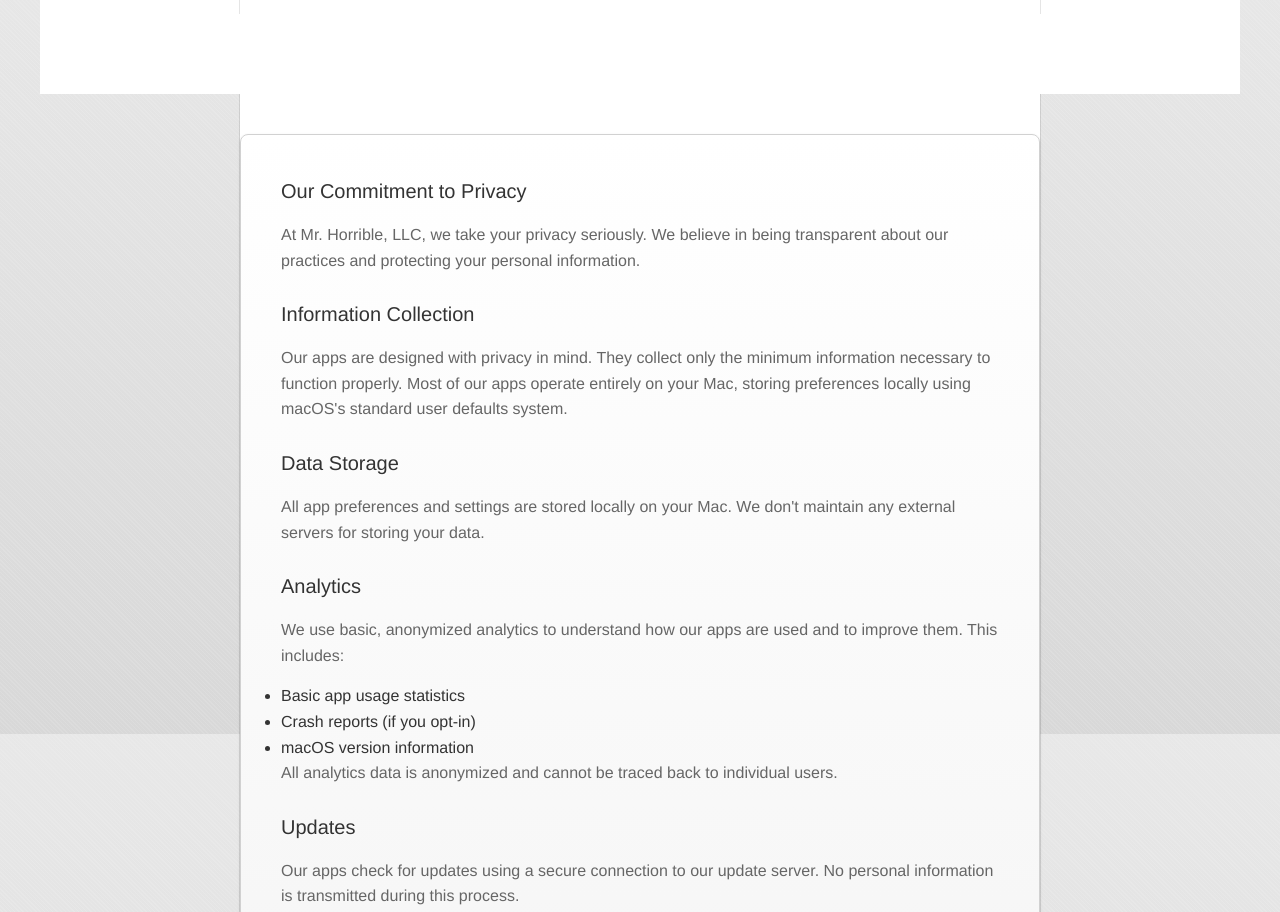
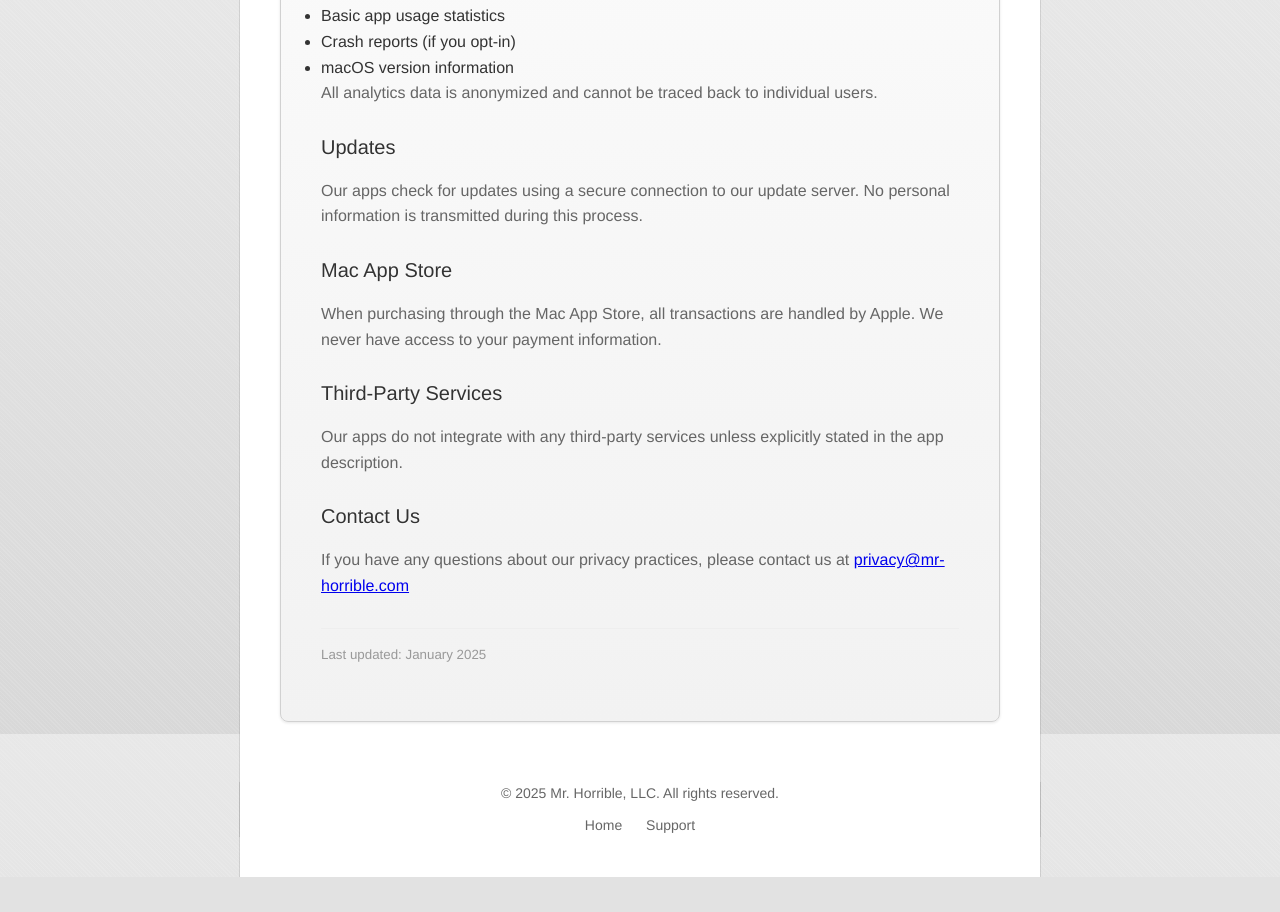
Before and after one commit to boar-vintage/mr-horrible, a plain HTML site: page privacy.html in a window 1280 px wide. Shown: the part 866-1778 px from the top of the page. After the commit the page ends 1743 px from the top, so only its background shows below. Drawn offline with Linux system fonts and the light colour scheme.

Commit message:
update privacy page

```diff
--- a/privacy.html
+++ b/privacy.html
@@ -1,9 +1,10 @@
 <!DOCTYPE html>
 <html lang="en">
+
 <head>
     <meta charset="UTF-8">
     <meta name="viewport" content="width=device-width, initial-scale=1.0">
-    <title>Privacy Policy - Mr. Horrible, LLC</title>
+    <title>Mr. Horrible, LLC — Privacy Policy</title>
     <link rel="stylesheet" href="styles.css">
     <style>
         .privacy-content {
@@ -12,7 +13,7 @@
             border-radius: 8px;
             margin: 40px 0;
             border: 1px solid #d1d1d1;
-            box-shadow: 0 1px 3px rgba(0,0,0,0.1);
+            box-shadow: 0 1px 3px rgba(0, 0, 0, 0.1);
         }
 
         .privacy-content h2 {
@@ -20,7 +21,7 @@
             font-weight: 500;
             color: #333;
             margin: 25px 0 15px;
-            text-shadow: 0 1px 0 rgba(255,255,255,0.8);
+            text-shadow: 0 1px 0 rgba(255, 255, 255, 0.8);
         }
 
         .privacy-content h2:first-child {
@@ -42,27 +43,37 @@
         }
     </style>
 </head>
-<body>
+
+<body class="subpage">
+    <div class="container">
         <header>
-        <div class="container">
-            <h1 class="logo">Mr. Horrible, LLC</h1>
+            <div class="header-logo">
+                <img src="mr-horrible-logo.png" alt="Mr. Horrible, LLC logo">
+            </div>
+            <div class="header-text">
+                <h1 class="logo">Mr. Horrible</h1>
                 <p class="tagline">Privacy Policy</p>
             </div>
         </header>
 
-    <main class="container">
-        <div class="privacy-content">
+        <main>
+            <section class="privacy-content">
                 <h2>Our Commitment to Privacy</h2>
-            <p>At Mr. Horrible, LLC, we take your privacy seriously. We believe in being transparent about our practices and protecting your personal information.</p>
+                <p>At Mr. Horrible, LLC, we take your privacy seriously. We believe in being transparent about our
+                    practices and protecting your personal information.</p>
 
                 <h2>Information Collection</h2>
-            <p>Our apps are designed with privacy in mind. They collect only the minimum information necessary to function properly. Most of our apps operate entirely on your Mac, storing preferences locally using macOS's standard user defaults system.</p>
+                <p>Our apps are designed with privacy in mind. They collect only the minimum information necessary
+                    to function properly. Most of our apps operate entirely on your Mac, storing preferences locally
+                    using macOS's standard user defaults system.</p>
 
                 <h2>Data Storage</h2>
-            <p>All app preferences and settings are stored locally on your Mac. We don't maintain any external servers for storing your data.</p>
+                <p>All app preferences and settings are stored locally on your Mac. We don't maintain any external
+                    servers for storing your data.</p>
 
                 <h2>Analytics</h2>
-            <p>We use basic, anonymized analytics to understand how our apps are used and to improve them. This includes:</p>
+                <p>We use basic, anonymized analytics to understand how our apps are used and to improve them. This
+                    includes:</p>
                 <ul>
                     <li>Basic app usage statistics</li>
                     <li>Crash reports (if you opt-in)</li>
@@ -71,29 +82,35 @@
                 <p>All analytics data is anonymized and cannot be traced back to individual users.</p>
 
                 <h2>Updates</h2>
-            <p>Our apps check for updates using a secure connection to our update server. No personal information is transmitted during this process.</p>
+                <p>Our apps check for updates using a secure connection to our update server. No personal
+                    information is transmitted during this process.</p>
 
                 <h2>Mac App Store</h2>
-            <p>When purchasing through the Mac App Store, all transactions are handled by Apple. We never have access to your payment information.</p>
+                <p>When purchasing through the Mac App Store, all transactions are handled by Apple. We never have
+                    access to your payment information.</p>
 
                 <h2>Third-Party Services</h2>
-            <p>Our apps do not integrate with any third-party services unless explicitly stated in the app description.</p>
+                <p>Our apps do not integrate with any third-party services unless explicitly stated in the app
+                    description.</p>
 
                 <h2>Contact Us</h2>
-            <p>If you have any questions about our privacy practices, please contact us at privacy@misterhorrible.com</p>
+                <p>If you have any questions about our privacy practices, please contact us at
+                    <a href="mailto:privacy@mr-horrible.com">privacy@mr-horrible.com</a></p>
 
-            <p><small>Last updated: January 2024</small></p>
-        </div>
+                <p><small>Last updated: January 2025</small></p>
+                </section>
         </main>
 
         <footer>
             <div class="container">
-            <p>&copy; 2024 Mr. Horrible, LLC. All rights reserved.</p>
+                <p>&copy; 2025 Mr. Horrible, LLC. All rights reserved.</p>
                 <div class="footer-links">
                     <a href="index.html">Home</a>
                     <a href="mailto:info@mr-horrible.com">Support</a>
                 </div>
             </div>
         </footer>
+    </div>
 </body>
+
 </html>
--- a/styles.css
+++ b/styles.css
@@ -29,6 +29,10 @@ body {
         linear-gradient(to bottom, #e8e8e8 0%, #d8d8d8 100%);
     background-attachment: fixed;
     padding: 0 min(5vw, 40px);
+}
+
+body.subpage .container {
+    min-height: 0;
 }
 
 body::before {
```
Also changed, not shown: index.html (+1 -1 lines). Lines whose indentation alone changed are shown as unchanged.
